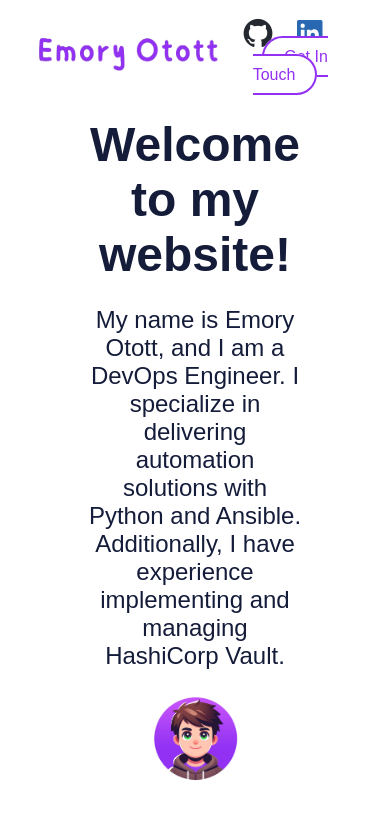
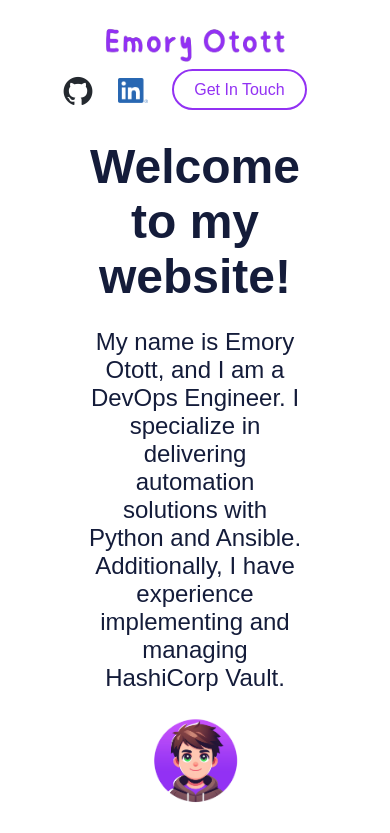
Before and after one commit to tot19/emory_personal_website, a Flask app: page / in a window 390 px wide. Shown: the top 833 px of the page. Run offline with Flask 3, Linux system fonts and the light colour scheme.

Commit message:
making header and footer more mobile friendly

```diff
--- a/static/style.css
+++ b/static/style.css
@@ -17,6 +17,29 @@ header {
     justify-content: space-between;
     align-items: center;
     padding: 10px 20px;
+}
+
+/* Responsive styles for header */
+@media (max-width: 768px) { /* Adjust breakpoint as needed */
+    header {
+        flex-direction: column;
+        text-align: center;
+    }
+
+    .header-logo img {
+        width: 150px; /* Smaller logo for mobile */
+        margin-bottom: 10px;
+    }
+
+    .header-button {
+        flex-direction: column;
+        align-items: center;
+    }
+
+    .header-button a {
+        margin-bottom: 10px;
+        margin-right: 0;
+    }
 }
 
 /* Logo styles */
@@ -199,6 +222,22 @@ footer {
     text-align: center;
 }
 
+/* Responsive styles for footer */
+@media (max-width: 768px) { /* Adjust breakpoint as needed */
+    .footer-content {
+        flex-direction: column;
+    }
+
+    .footer-logo img {
+        width: 80px; /* Adjust the logo size for mobile */
+        margin-bottom: 10px;
+    }
+
+    .footer-social-links a {
+        margin: 0 5px;
+    }
+}
+
 .footer-content {
     display: flex;
     flex-direction: column;
```
